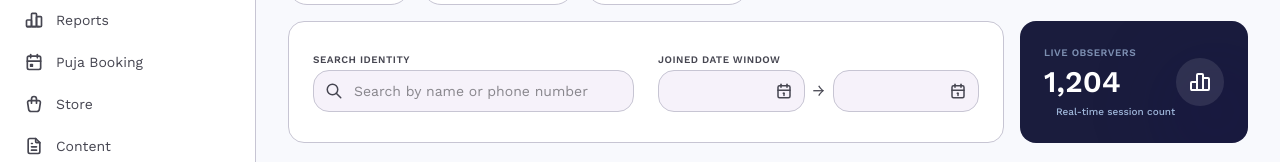
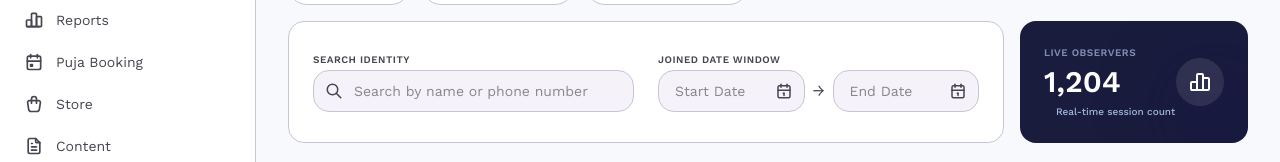
Before and after one commit to atulDev26/Edwid-astroapp-admin, a React (Vite) app: page /users in a window 1280 px wide. Shown: the part 390-552 px from the top of the page. Built offline with nearby package versions, Linux system fonts and the light colour scheme.

Commit message:
feat: implement user management dashboard page with data table and statistics summary

```diff
--- a/src/View/Users/Users.tsx
+++ b/src/View/Users/Users.tsx
@@ -13,7 +13,7 @@ import {
     IconUserPlus,
     IconWallet
 } from '@tabler/icons-react';
-import { useState } from 'react';
+import React, { useState } from 'react';
 import DatePicker from 'react-datepicker';
 import "react-datepicker/dist/react-datepicker.css";
 import { useNavigate } from 'react-router-dom';
@@ -26,6 +26,19 @@ import Pagination from '../../Components/Common/Pagination';
 import SearchInput from '../../Components/Common/SearchInput';
 import { cn } from '../../Utils/cn';
 import { STATUS_OPTIONS, type User } from '../../api/types';
+
+const CustomDateInput = React.forwardRef(({ value, onClick, placeholder }: any, ref: any) => (
+    <div className="relative" onClick={onClick} ref={ref}>
+        <input
+            type="text"
+            value={value}
+            readOnly
+            placeholder={placeholder}
+            className="w-full pl-4 pr-10 py-2.5 bg-surface-container-low border border-outline-variant rounded-lg text-sm focus:outline-none focus:border-primary transition-colors cursor-pointer"
+        />
+        <IconCalendar className="absolute right-3 top-1/2 -translate-y-1/2 text-on-surface-variant pointer-events-none" size={18} />
+    </div>
+));
 
 const Users = () => {
     const navigate = useNavigate();
@@ -286,16 +299,7 @@ const Users = () => {
                                             startDate={startDate}
                                             endDate={endDate}
                                             placeholderText="Start Date"
-                                            customInput={
-                                                <div className="relative">
-                                                    <input
-                                                        type="text"
-                                                        readOnly
-                                                        className="w-full pl-4 pr-10 py-2.5 bg-surface-container-low border border-outline-variant rounded-lg text-sm focus:outline-none focus:border-primary transition-colors cursor-pointer"
-                                                    />
-                                                    <IconCalendar className="absolute right-3 top-1/2 -translate-y-1/2 text-on-surface-variant pointer-events-none" size={18} />
-                                                </div>
-                                            }
+                                            customInput={<CustomDateInput />}
                                         />
                                     </div>
                                     <span className="text-on-surface-variant">→</span>
@@ -308,16 +312,7 @@ const Users = () => {
                                             endDate={endDate}
                                             minDate={startDate || undefined}
                                             placeholderText="End Date"
-                                            customInput={
-                                                <div className="relative">
-                                                    <input
-                                                        type="text"
-                                                        readOnly
-                                                        className="w-full pl-4 pr-10 py-2.5 bg-surface-container-low border border-outline-variant rounded-lg text-sm focus:outline-none focus:border-primary transition-colors cursor-pointer"
-                                                    />
-                                                    <IconCalendar className="absolute right-3 top-1/2 -translate-y-1/2 text-on-surface-variant pointer-events-none" size={18} />
-                                                </div>
-                                            }
+                                            customInput={<CustomDateInput />}
                                         />
                                     </div>
                                 </div>
```
